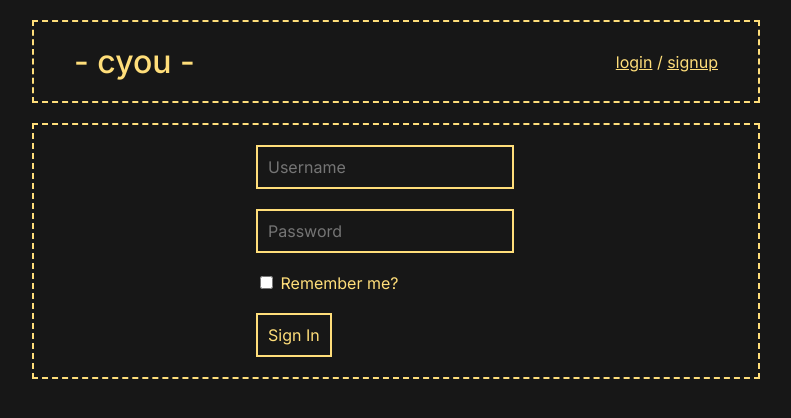
After one commit to foresle/cyou, a Django app: page /accounts/login/ in a window 1280 px wide. The commit adds this page. Shown: the top 418 px of the page, without its empty margins (244-1035 px from the left). Run offline with Django 4.2, Linux system fonts and the light colour scheme; style sheets or scripts are compiled from the project's sources; parts of the project's set-up code (start-up, migrations or seed data) failed here and were passed over.

Commit message:
Added allauth with login, signup, signin pages

```diff
--- a/cyou/urls.py
+++ b/cyou/urls.py
@@ -8,5 +8,6 @@ admin.site.index_title = 'cyou admin'
 
 urlpatterns = [
     path('admin/', admin.site.urls),
+    path('accounts/', include('allauth.urls')),
     path('', include('dashboard.urls'))
 ]
--- a/requirements.txt
+++ b/requirements.txt
@@ -1,2 +1,3 @@
 Django>=4.1.7
 environs>=9.5.0
+django-allauth>=0.52.0
--- /dev/null
+++ b/static/base/forms.css
@@ -0,0 +1,32 @@
+input {
+  background: #171717;
+  border: #ffde7a 2px solid;
+  padding: 10px;
+  font-size: 1rem;
+  width: auto;
+}
+
+button {
+  background: #171717;
+  border: #ffde7a 2px solid;
+  padding: 10px;
+  font-size: 1rem;
+  width: auto;
+}
+
+.error_msg {
+  color: #ff3232;
+}
+
+.account_action > form {
+  display: flex;
+  flex-direction: column;
+  align-items: flex-start;
+  justify-content: center;
+  width: 300px;
+}
+.account_action > form > div {
+  margin: 10px;
+}
+
+/*# sourceMappingURL=forms.css.map */
--- /dev/null
+++ b/static/base/forms.sass
@@ -0,0 +1,27 @@
+input
+  background: #171717
+  border: #ffde7a 2px solid
+  padding: 10px
+  font-size: 1rem
+  width: auto
+
+button
+  background: #171717
+  border: #ffde7a 2px solid
+  padding: 10px
+  font-size: 1rem
+  width: auto
+
+.error_msg
+  color: #ff3232
+
+.account_action > form
+  display: flex
+  flex-direction: column
+  align-items: flex-start
+  justify-content: center
+
+  width: 300px
+
+  > div
+    margin: 10px
--- a/templates/_base.html
+++ b/templates/_base.html
@@ -8,6 +8,7 @@
     <meta name="viewport" content="width=device-width, initial-scale=1">
 
     <link rel="stylesheet" href="{% static 'base/main.css' %}">
+    <link rel="stylesheet" href="{% static 'base/forms.css' %}">
 
     <link rel="stylesheet" href="{% static 'universes/card.css' %}">
 </head>
@@ -15,11 +16,19 @@
     <header>
         <div>- cyou -</div>
         <div></div>
-        <div>
-            <a href="">login</a>
-            /
-            <a href="">register</a>
-        </div>
+        {% if user.is_authenticated %}
+            <div>
+                <a href="#">{{ user.email }}</a>
+                /
+                <a href="{% url 'account_logout' %}">logout</a>
+            </div>
+        {% else %}
+            <div>
+                <a href="{% url 'account_login' %}">login</a>
+                /
+                <a href="{% url 'account_signup' %}">signup</a>
+            </div>
+        {% endif %}
     </header>
     <div id="content">
         {% block content %}
--- /dev/null
+++ b/templates/account/login.html
@@ -0,0 +1,24 @@
+{% extends '_base.html' %}
+
+{% load account %}
+
+{% block content %}
+    <div class="account_action">
+        <form class="login" method="POST" action="{% url 'account_login' %}">{% csrf_token %}
+            {% if redirect_field_value %}
+                <input type="hidden" name="{{ redirect_field_name }}" value="{{ redirect_field_value }}" />
+            {% endif %}
+
+            <div>{{ form.login }}</div>
+            <div>{{ form.password }}</div>
+
+            {% for error in form.non_field_errors %}
+                <div class="error_msg">{{ error }}</div>
+            {% endfor %}
+
+            <div>{{ form.remember }} Remember me?</div>
+
+            <div><button type="submit">Sign In</button></div>
+        </form>
+    </div>
+{% endblock %}
```
Also changed, not shown: cyou/settings.py (+14 -1 lines), templates/account/logout.html (added, +13 -0 lines), templates/account/signup.html (added, +37 -0 lines), 1 other file.
